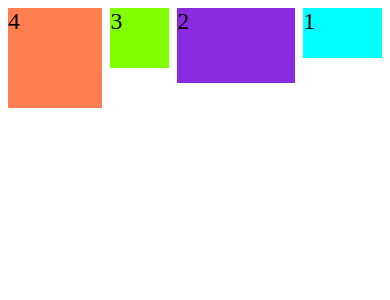
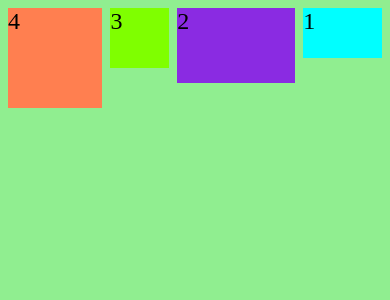
Before and after one commit to s-z-rcpto/study, a PHP site: page /flexbox.html in a window 390 px wide. Shown: the top 300 px of the page. Run offline with PHP 8.4, Linux system fonts and the light colour scheme.

Commit message:
Ознайомилися з медіа-запитами

```diff
--- a/CSS/flexbox/flexbox.css
+++ b/CSS/flexbox/flexbox.css
@@ -41,3 +41,15 @@ div {
 .box-4 {
   display: inline-block;
 } */
+
+@media screen and (max-width: 480px) {
+  body {
+    background-color: lightgreen;
+  }
+}
+
+@media screen and (orientation: landscape) {
+  body {
+    background-color: lightblue;
+  }
+}
```
